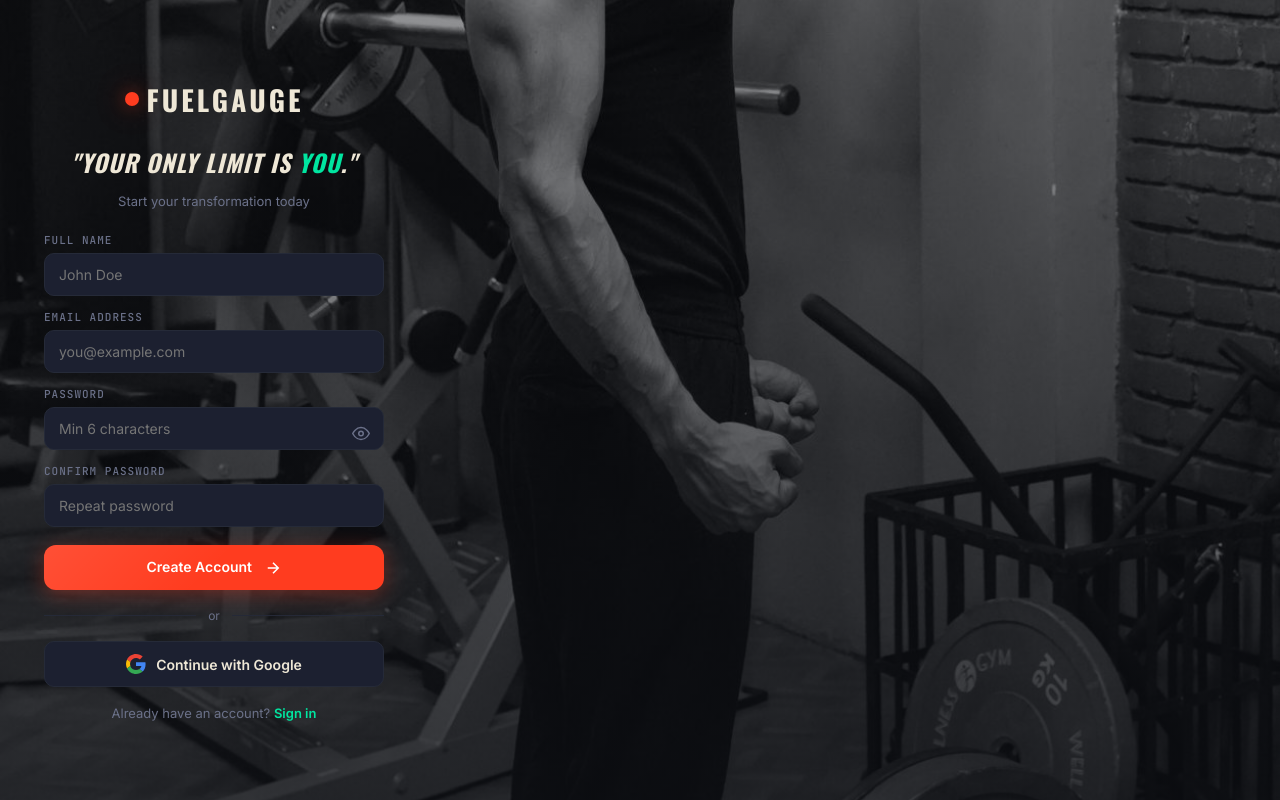
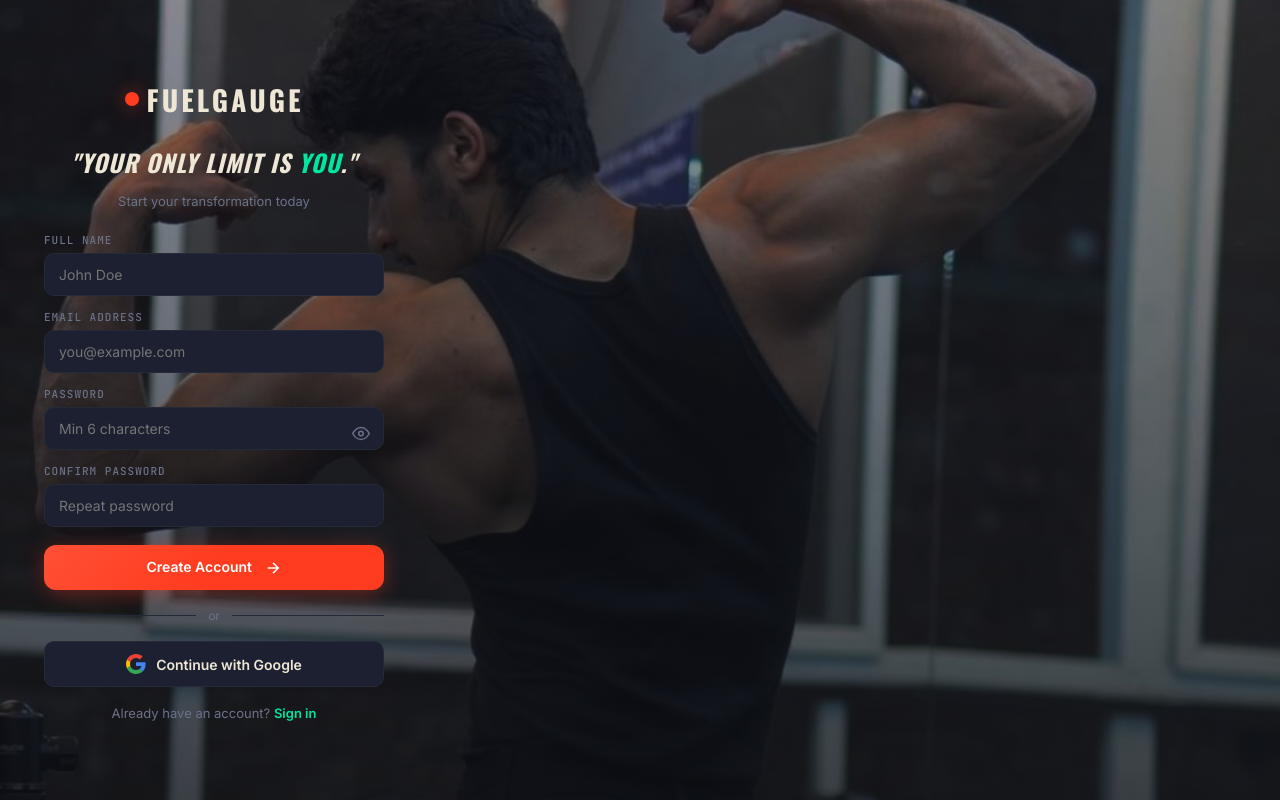
Before and after one commit to gaugefitness-ui/FUELGAUGE-fitness-app, a website: page public/index.html in a window 1280 px wide. Both pictures are taken after a click on the link "Create one". Drawn offline with nearby package versions, Linux system fonts and the light colour scheme.

Commit message:
Use register-bg for in-app register screen

```diff
--- a/public/app.js
+++ b/public/app.js
@@ -227,7 +227,7 @@
   if(existing) existing.remove();
   const wrap = document.createElement("div");
   wrap.id = "auth-root";
-  wrap.className = "auth-screen";
+  wrap.className = "auth-screen register-screen";
   wrap.innerHTML = `
     <div class="auth-phone-frame">
     <div class="auth-phone-screen">
--- a/public/auth.css
+++ b/public/auth.css
@@ -11,6 +11,7 @@
 body.auth-body{margin:0;min-height:100vh;background:linear-gradient(180deg,rgba(13,15,20,0.45) 0%,rgba(13,15,20,0.55) 40%,rgba(13,15,20,0.75) 100%),url('/gym-bg.jpg') center/cover no-repeat fixed;background-color:var(--asphalt);}
 body.register-body{background:linear-gradient(180deg,rgba(13,15,20,0.45) 0%,rgba(13,15,20,0.55) 40%,rgba(13,15,20,0.75) 100%),url('/register-bg.jpg') center/cover no-repeat fixed;}
 .auth-screen{position:fixed;inset:0;z-index:999;background:linear-gradient(180deg,rgba(13,15,20,0.45) 0%,rgba(13,15,20,0.55) 40%,rgba(13,15,20,0.75) 100%),url('/gym-bg.jpg') center/cover no-repeat fixed!important;display:flex;align-items:center;justify-content:center;}
+.auth-screen.register-screen{background:linear-gradient(180deg,rgba(13,15,20,0.45) 0%,rgba(13,15,20,0.55) 40%,rgba(13,15,20,0.75) 100%),url('/register-bg.jpg') center/cover no-repeat fixed!important;}
 .auth-shell{min-height:100vh;display:flex;}
 .auth-hero{flex:1;display:flex;flex-direction:column;justify-content:space-between;padding:44px 40px;
   background:transparent;border-right:1px solid var(--line);position:relative;overflow:hidden;}
```
